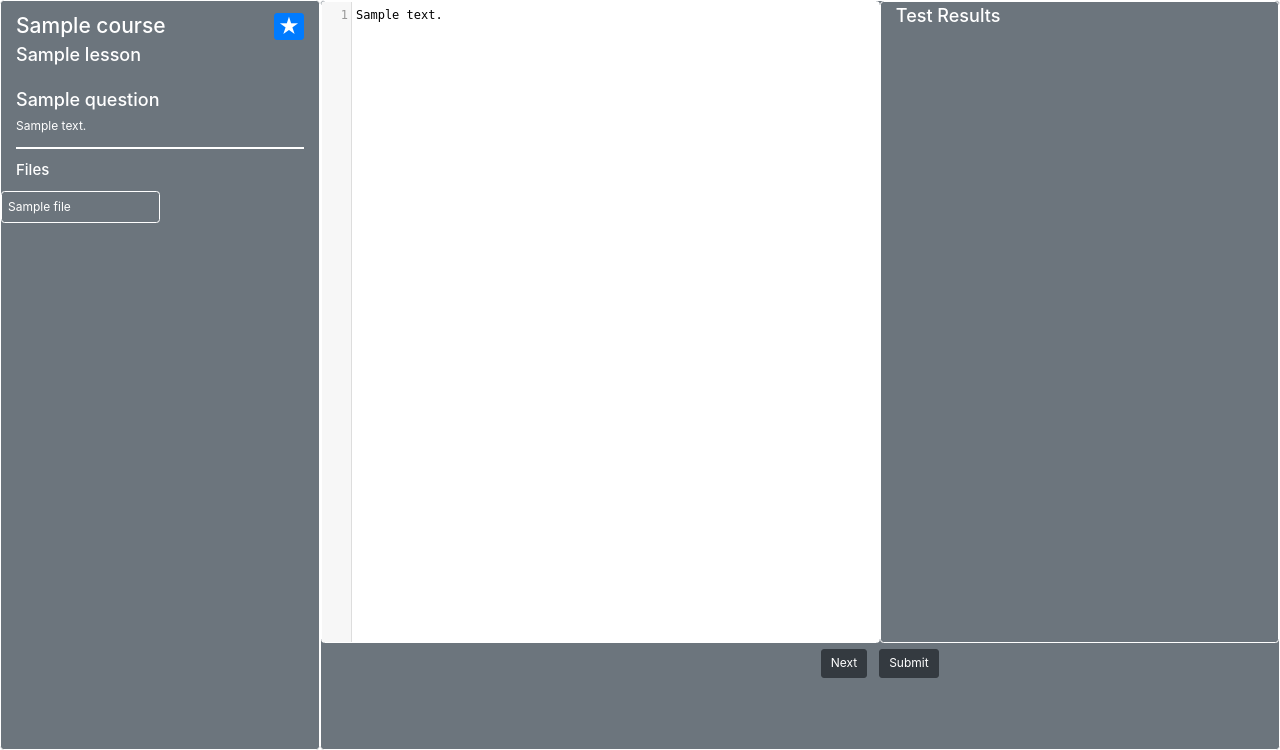
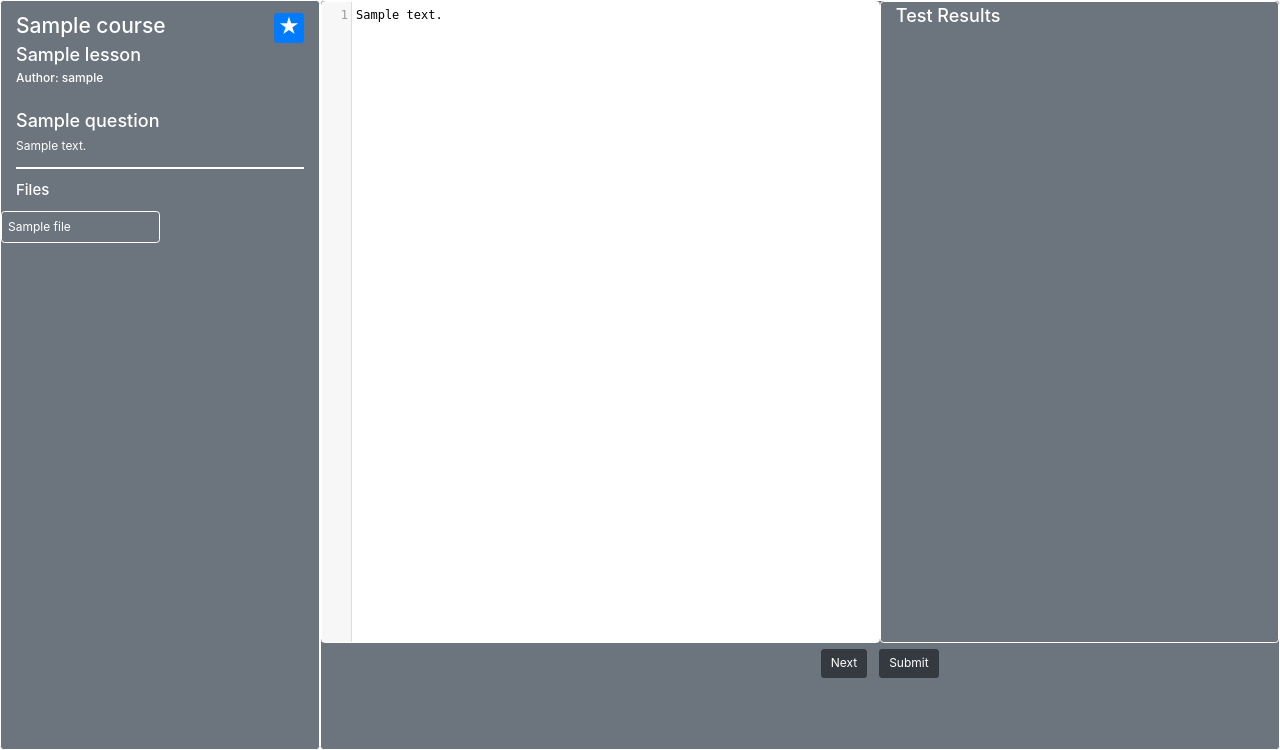
Before and after one commit to AndrewA111/ProjectWebApp, a Django app: a page that uses templates/question/question.html in a window 1280 px wide. Shown: the part 50-800 px from the top of the page. Run offline with Django 3.2, Linux system fonts and the light colour scheme; a user stored in the database is signed in; tables that the repository leaves empty hold one stand-in row (values such as "Sample post"); some libraries are stand-ins or nearby versions.

Commit message:
Added links to autho profiles in course, lesson and question pages

```diff
--- a/templates/question/question.html
+++ b/templates/question/question.html
@@ -34,30 +34,35 @@
                     <div class="col-md-3">
                         {% if is_bookmarked %}
                             <button type="button" title="Bookmark this question" class="displayNone bookmark btn btn-dark float-right mt-3 p-0">
-                                <h3 class="p-0 ml-1 mr-1 mb-0 mt-0">
+                                <h3 class="p-0 ml-1 mr-1 mb-1 mt-0">
                                     &#9734
                                 </h3>
                             </button>
                             <button type="button" title="Remove bookmark" class="unbookmark btn btn-primary float-right mt-3 p-0">
-                                <h3 class="p-0 ml-1 mr-1 mb-0 mt-0">
+                                <h3 class="p-0 ml-1 mr-1 mb-1 mt-0">
                                     &#9733
                                 </h3>
                             </button>
                         {% elif user.is_authenticated %}
                             <button type="button" title="Bookmark this question" class="bookmark btn btn-dark float-right mt-3 p-0">
-                                <h3 class="p-0 ml-1 mr-1 mb-0 mt-0">
+                                <h3 class="p-0 ml-1 mr-1 mb-1 mt-0">
                                     &#9734
                                 </h3>
                             </button>
                             <button type="button" title="Remove bookmark" class="displayNone unbookmark btn btn-primary float-right mt-3 p-0">
-                                <h3 class="p-0 ml-1 mr-1 mb-0 mt-0">
+                                <h3 class="p-0 ml-1 mr-1 mb-1 mt-0">
                                     &#9733
                                 </h3>
                             </button>
                         {% endif %}
                           </div>
                 </div>
-                 <a href="/question/courses/{{ course.slug}}/{{ lesson.slug }}"><h4> {{ question.lesson.name }}</h4></a>
+                <div>
+                     <a href="/question/courses/{{ course.slug}}/{{ lesson.slug }}"><h4> {{ question.lesson.name }}</h4></a>
+                </div>
+                <div>
+                    <h6 class="mt-1">Author: <a href="/question/profile/{{ question.owner.username }}">{{ question.owner }}</a></h6>
+                </div>
                 <br/>
                 <h4>{{ question.name }}</h4>
                 {{ question.description | markdown | safe }}
```
Also changed, not shown: templates/question/lessons.html (+9 -1 lines), templates/question/questions.html (+11 -2 lines).
